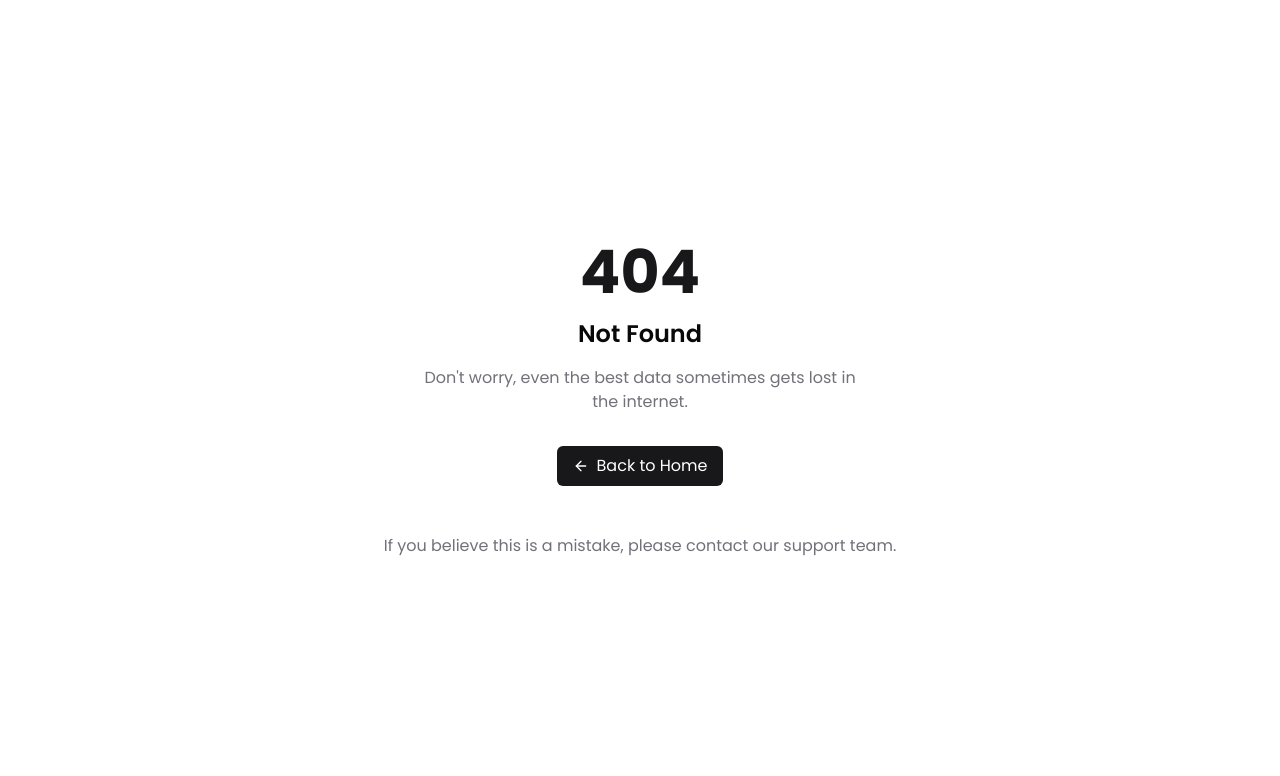
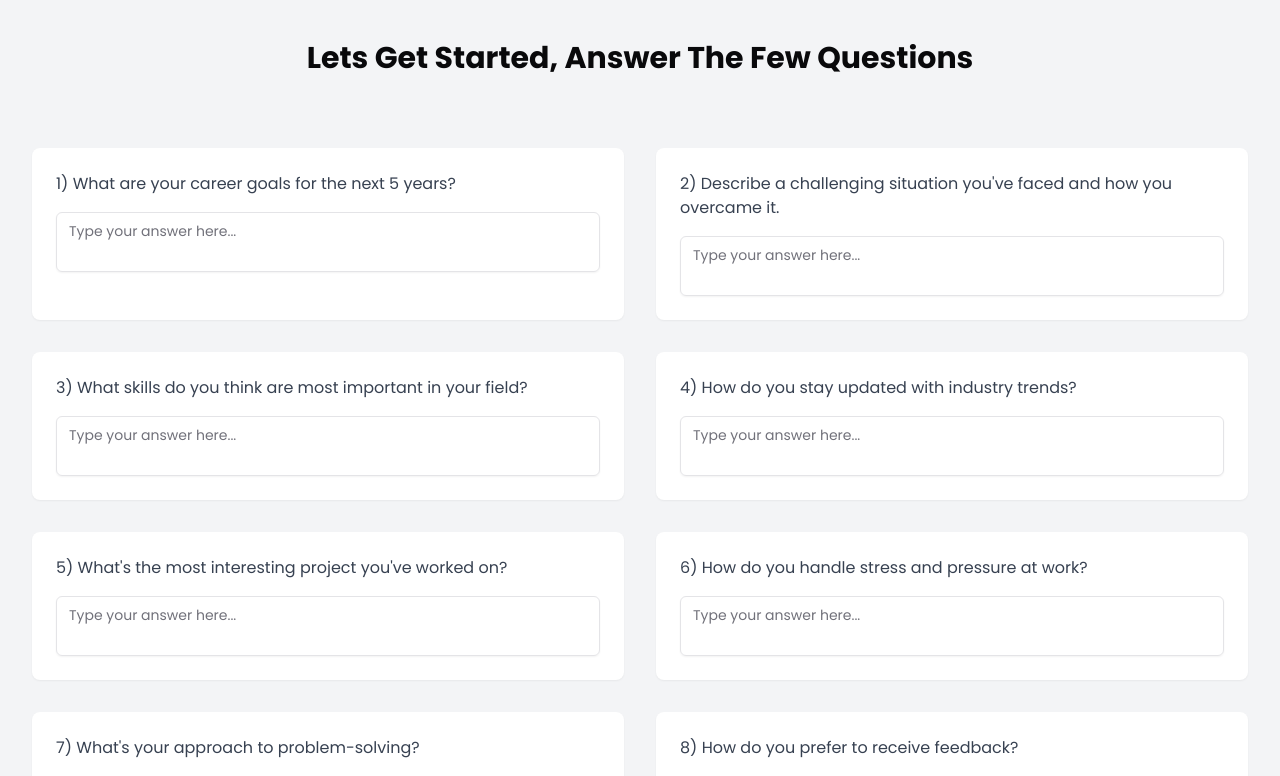
Before and after one commit to TechEvents-BUDS/The-Matrix_Techathon, a Next.js app in the folder client/: page /onboarding in a window 1280 px wide. Before the commit this address had no page. Shown: the top 776 px of the page. Built offline with nearby package versions, Linux system fonts and the light colour scheme; no server answers.

Commit message:
add: kuestions

```diff
--- a/client/API/auth.api.ts
+++ b/client/API/auth.api.ts
@@ -63,7 +63,7 @@ export const login = async ({
     if (data.success) {
       return {
         success: true,
-        response: data.message,
+        response: data.data,
       };
     } else {
       return {
--- /dev/null
+++ b/client/API/question.api.ts
@@ -0,0 +1,37 @@
+import api from "./middleware";
+
+interface OnboardingData {
+  question: string;
+  answer: string;
+}
+
+export const completeOnboarding = async (onboardingData: OnboardingData[]) => {
+  try {
+    const { data } = await api.post(
+      "/questions/add",
+      {
+        onboardingData
+      },
+      {
+        withCredentials: true,
+      }
+    );
+
+    if (data.success) {
+      return {
+        success: true,
+        response: data.data,
+      };
+    } else {
+      return {
+        success: false,
+        response: data.message,
+      };
+    }
+  } catch (error: any) {
+    return {
+      success: false,
+      response: error.response.data.message || "something went wrong",
+    };
+  }
+};
--- a/client/app/(auth)/login/page.tsx
+++ b/client/app/(auth)/login/page.tsx
@@ -41,7 +41,10 @@ const LoginPage = () => {
       setUser(response.user);
       localStorage.setItem("token", response.token);
       toast.success("Login successfull");
-      router.push("/");
+      if (response.user.onboarded === false) router.push("/onboarding");
+      else {
+        router.push("/");
+      }
     } else return toast.error(response as string);
   };
 
--- /dev/null
+++ b/client/app/(onboarding)/layout.tsx
@@ -0,0 +1,11 @@
+export default function OnboardingLayout({
+  children,
+}: Readonly<{
+  children: React.ReactNode;
+}>) {
+  return (
+    <main className="">
+      <div className="">{children}</div>
+    </main>
+  );
+}
--- /dev/null
+++ b/client/app/(onboarding)/onboarding/page.tsx
@@ -0,0 +1,90 @@
+"use client";
+
+import React, { useState } from "react";
+import { Button } from "@/components/ui/button";
+import { Textarea } from "@/components/ui/textarea";
+import { completeOnboarding } from "@/API/question.api";
+import { useAuth } from "@/store/AuthProvider";
+import { toast } from "sonner";
+import { useRouter } from "next/navigation";
+
+const questions = [
+  "What are your career goals for the next 5 years?",
+  "Describe a challenging situation you've faced and how you overcame it.",
+  "What skills do you think are most important in your field?",
+  "How do you stay updated with industry trends?",
+  "What's the most interesting project you've worked on?",
+  "How do you handle stress and pressure at work?",
+  "What's your approach to problem-solving?",
+  "How do you prefer to receive feedback?",
+];
+
+const OnboardingPage = () => {
+  const router = useRouter();
+  const { setUser } = useAuth();
+  const [answers, setAnswers] = useState<string[]>(
+    new Array(questions.length).fill("")
+  );
+
+  const handleAnswerChange = (index: number, value: string) => {
+    const newAnswers = [...answers];
+    newAnswers[index] = value;
+    setAnswers(newAnswers);
+  };
+
+  const handleSubmit = async (e: React.FormEvent) => {
+    e.preventDefault();
+    const data = questions.map((question, index) => ({
+      question,
+      answer: answers[index],
+    }));
+
+    const { response, success } = await completeOnboarding(data);
+    if (success) {
+      setUser(response);
+      router.push("/");
+    } else {
+      toast.error(response || "Something went wrong");
+    }
+  };
+
+  return (
+    <div className="min-h-screen bg-gray-100 flex flex-col">
+      <h1 className="text-3xl font-bold text-center my-10 capitalize">
+        Lets get started, answer the few questions
+      </h1>
+      <div className="flex-grow container mx-auto px-4 sm:px-6 lg:px-8 py-8">
+        <form onSubmit={handleSubmit} className="space-y-8">
+          <div className="grid lg:grid-cols-2 gap-8">
+            {questions.map((question, index) => (
+              <div key={index} className="bg-white shadow-sm rounded-lg p-6">
+                <p className="text-gray-700 mb-4">
+                  {index + 1 + ")"} {question}
+                </p>
+                <Textarea
+                  value={answers[index]}
+                  required={true}
+                  onChange={(e) => handleAnswerChange(index, e.target.value)}
+                  placeholder="Type your answer here..."
+                  className="w-full resize-none"
+                  rows={2}
+                />
+              </div>
+            ))}
+          </div>
+          <div className="">
+            <Button
+              type="submit"
+              size={"lg"}
+              className="mx-auto max-w-[500px] w-full"
+            >
+              Submit Answers
+            </Button>
+          </div>
+        </form>
+      </div>
+    </div>
+  );
+};
+
+export default OnboardingPage;
--- /dev/null
+++ b/client/components/ui/textarea.tsx
@@ -0,0 +1,22 @@
+import * as React from "react"
+
+import { cn } from "@/lib/utils"
+
+const Textarea = React.forwardRef<
+  HTMLTextAreaElement,
+  React.ComponentProps<"textarea">
+>(({ className, ...props }, ref) => {
+  return (
+    <textarea
+      className={cn(
+        "flex min-h-[60px] w-full rounded-md border border-input bg-transparent px-3 py-2 text-base shadow-sm placeholder:text-muted-foreground focus-visible:outline-none focus-visible:ring-1 focus-visible:ring-ring disabled:cursor-not-allowed disabled:opacity-50 md:text-sm",
+        className
+      )}
+      ref={ref}
+      {...props}
+    />
+  )
+})
+Textarea.displayName = "Textarea"
+
+export { Textarea }
--- a/client/validations/auth.validation.ts
+++ b/client/validations/auth.validation.ts
@@ -19,7 +19,7 @@ const registerSchema = z.object({
   phone: z
     .string({ message: "Phone Number is required" })
     .min(1, { message: "Phone Number is required*" })
-    .min(3, { message: "Phone number be atleast 11 digits" }),
+    .min(11, { message: "Phone number be atleast 11 digits" }),
 
   // username: z
   //   .string({ message: "Username is required" })
```
Also changed, not shown: 2 other files (tests, documents, lock files or other folders).
